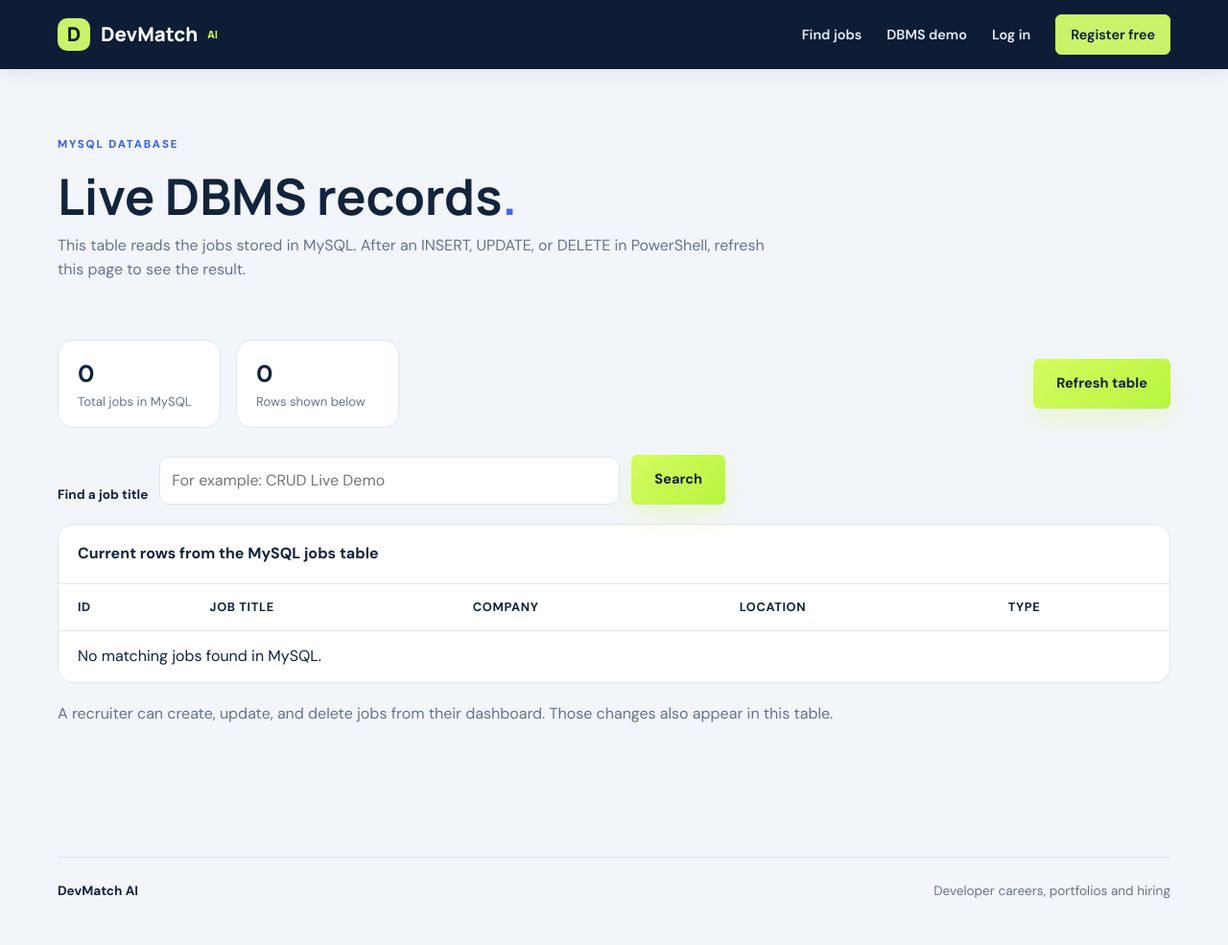
After one commit to gurramkarthikeya05-netizen/DevMatch-Ai143, a Flask app: page /dbms-demo in a window 1280 px wide. The commit adds this page. Shown: the whole page at 96% size. Run offline with Flask 3, Linux system fonts and the light colour scheme; parts of the project's set-up code (start-up, migrations or seed data) failed here and were passed over.

Commit message:
Show live MySQL CRUD records on DBMS demo page

```diff
--- a/DevMatch_AI_DBMS_Mini_Project/devmatch-ai/app.py
+++ b/DevMatch_AI_DBMS_Mini_Project/devmatch-ai/app.py
@@ -440,6 +440,16 @@ def jobs():
     rows=query.order_by(Job.created_at.desc()).all()
     applied={a.job_id for a in current_user().developer.applications} if current_user() and current_user().role=='developer' else set()
     return render_template('jobs.html',jobs=rows,applied=applied,match=match,q=q,location=location)
+@app.get('/dbms-demo')
+def dbms_demo():
+    search=request.args.get('q','').strip()[:150]
+    query=Job.query
+    if search:
+        query=query.filter(Job.title.ilike('%'+search+'%'))
+    rows=query.order_by(Job.id.asc()).all()
+    response=app.make_response(render_template('dbms_demo.html',jobs=rows,search=search,total_jobs=Job.query.count()))
+    response.headers['Cache-Control']='no-store'
+    return response
 @app.post('/jobs')
 @login_required('recruiter')
 def create_job():
--- /dev/null
+++ b/DevMatch_AI_DBMS_Mini_Project/devmatch-ai/static/dbms_demo.css
@@ -0,0 +1 @@
+.dbms-demo{padding:28px 0 64px}.dbms-demo .page-header p{max-width:760px}.dbms-demo-summary{display:flex;align-items:center;gap:16px;flex-wrap:wrap;margin:28px 0}.dbms-demo-summary>div{min-width:170px;padding:16px 20px;border:1px solid var(--line);border-radius:16px;background:var(--surface,#fff)}.dbms-demo-summary strong{display:block;font-size:1.55rem}.dbms-demo-summary span{display:block;color:var(--muted);font-size:.82rem}.dbms-demo-summary .button{margin-left:auto}.dbms-demo-search{display:flex;align-items:end;gap:12px;flex-wrap:wrap;margin:20px 0}.dbms-demo-search label{font-weight:700}.dbms-demo-search input{min-width:230px;flex:1;max-width:480px;min-height:50px;padding:12px;border:1px solid var(--line);border-radius:10px;background:var(--surface,#fff);color:inherit}.dbms-demo-search>a{font-weight:700}.dbms-demo-table-wrap{overflow-x:auto;border:1px solid var(--line);border-radius:16px;background:var(--surface,#fff)}.dbms-demo-table{width:100%;border-collapse:collapse;text-align:left}.dbms-demo-table caption{text-align:left;font-weight:800;padding:18px 20px}.dbms-demo-table th,.dbms-demo-table td{padding:14px 20px;border-top:1px solid var(--line)}.dbms-demo-table th{font-size:.8rem;text-transform:uppercase;letter-spacing:.05em}.dbms-demo-table tbody tr:hover{background:rgba(120,140,170,.08)}.dbms-demo-note{color:var(--muted);margin-top:20px}@media(max-width:700px){.dbms-demo-summary .button{margin-left:0}.dbms-demo-table th,.dbms-demo-table td{padding:12px}}
--- a/DevMatch_AI_DBMS_Mini_Project/devmatch-ai/templates/base.html
+++ b/DevMatch_AI_DBMS_Mini_Project/devmatch-ai/templates/base.html
@@ -8,6 +8,7 @@
 	<link rel="stylesheet" href="{{ url_for('static', filename='style.css') }}">
 	<link rel="stylesheet" href="{{ url_for('static', filename='career.css') }}">
 	<link rel="stylesheet" href="{{ url_for('static', filename='career_ai.css') }}">
+	<link rel="stylesheet" href="{{ url_for('static', filename='dbms_demo.css') }}">
 </head>
 <body>
 	<header class="topbar">
@@ -15,6 +16,7 @@
 			<a class="brand" href="{{ url_for('index') }}"><span class="brand-mark">D</span><span>DevMatch</span><em>AI</em></a>
 			<nav aria-label="Main navigation">
 				<a class="nav-link" href="{{ url_for('jobs') }}">Find jobs</a>
+				<a class="nav-link" href="{{ url_for('dbms_demo') }}">DBMS demo</a>
 				{% if me %}
 					<a class="nav-link" href="{{ url_for('dashboard') }}">Dashboard</a>
 					{% if me.role=='developer' %}<a class="nav-link" href="{{ url_for('career_ai') }}">Gemini advisor</a>{% endif %}
--- /dev/null
+++ b/DevMatch_AI_DBMS_Mini_Project/devmatch-ai/templates/dbms_demo.html
@@ -0,0 +1,36 @@
+{% extends 'base.html' %}
+{% block title %}DBMS Demo · DevMatch AI{% endblock %}
+{% block content %}
+<section class="dbms-demo">
+  <div class="page-header">
+    <div class="eyebrow dark">MYSQL DATABASE</div>
+    <h1>Live DBMS records<span class="accent-dot">.</span></h1>
+    <p>This table reads the jobs stored in MySQL. After an INSERT, UPDATE, or DELETE in PowerShell, refresh this page to see the result.</p>
+  </div>
+  <div class="dbms-demo-summary">
+    <div><strong>{{ total_jobs }}</strong><span>Total jobs in MySQL</span></div>
+    <div><strong>{{ jobs|length }}</strong><span>Rows shown below</span></div>
+    <a class="button" href="{{ url_for('dbms_demo', q=search) }}">Refresh table</a>
+  </div>
+  <form class="dbms-demo-search" method="get">
+    <label for="dbms-query">Find a job title</label>
+    <input id="dbms-query" name="q" value="{{ search }}" placeholder="For example: CRUD Live Demo">
+    <button class="button" type="submit">Search</button>
+    {% if search %}<a href="{{ url_for('dbms_demo') }}">Clear search</a>{% endif %}
+  </form>
+  <div class="dbms-demo-table-wrap">
+    <table class="dbms-demo-table">
+      <caption>Current rows from the MySQL jobs table</caption>
+      <thead><tr><th scope="col">ID</th><th scope="col">Job title</th><th scope="col">Company</th><th scope="col">Location</th><th scope="col">Type</th></tr></thead>
+      <tbody>
+        {% for job in jobs %}
+        <tr><td>{{ job.id }}</td><td>{{ job.title }}</td><td>{{ job.recruiter.company_name }}</td><td>{{ job.location or '—' }}</td><td>{{ job.job_type or '—' }}</td></tr>
+        {% else %}
+        <tr><td colspan="5">No matching jobs found in MySQL.</td></tr>
+        {% endfor %}
+      </tbody>
+    </table>
+  </div>
+  <p class="dbms-demo-note">A recruiter can create, update, and delete jobs from their dashboard. Those changes also appear in this table.</p>
+</section>
+{% endblock %}
```
Also changed, not shown: DevMatch_AI_DBMS_Mini_Project/devmatch-ai/README.md.
